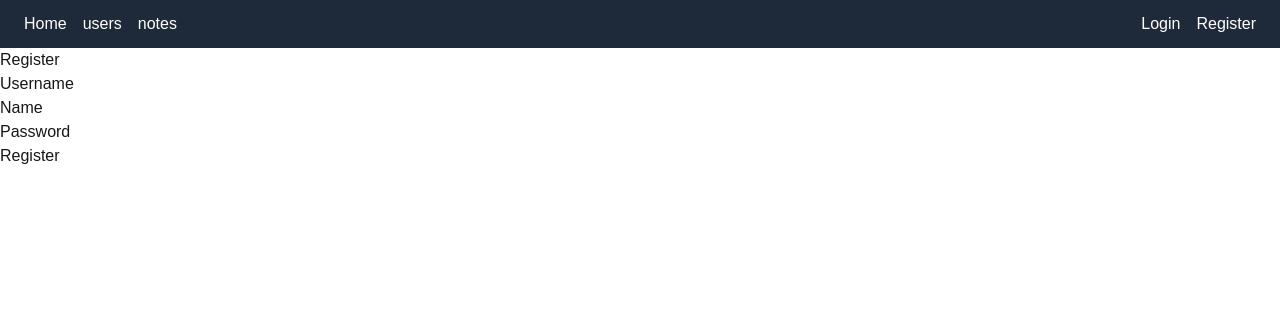
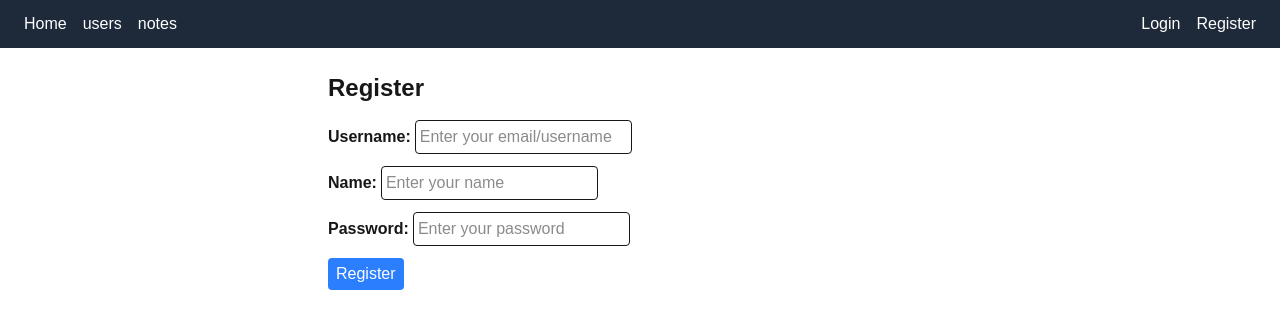
Before and after one commit to gautam4455/fso-nextjs-notes-app, a Next.js app: page /register in a window 1280 px wide. Shown: the top 328 px of the page. Built offline with nearby package versions, Linux system fonts and the light colour scheme; no server answers.

Commit message:
Added some styling to all pages

```diff
--- a/src/app/components/Navbar.tsx
+++ b/src/app/components/Navbar.tsx
@@ -1,11 +1,14 @@
 "use client";
 
 import { signOut, useSession } from "next-auth/react";
+import { useState } from "react";
 
 import NavLink from "./NavLink";
 import Profile from "./Profile";
 
 const Navbar = () => {
+  const [open, setOpen] = useState(false);
+
   const { data: session } = useSession();
 
   return (
@@ -18,16 +21,24 @@ const Navbar = () => {
         {session ? (
           <>
             <NavLink href="/notes/new">create new note</NavLink>
-            <em className="text-gray-300">
-              {session.user?.name} logged in
-            </em>{" "}
-            <button
-              onClick={() => signOut()}
-              className="bg-gray-600 hover:bg-gray-500 px-3 py-1 rounded text-sm"
-            >
-              logout
-            </button>
-            <Profile />
+            <em className="text-gray-300">{session.user?.name} logged in</em>
+
+            <div className="relative">
+              <button className="cursor-pointer" onClick={() => setOpen(!open)}>
+                <Profile />
+              </button>
+
+              <div className="absolute top-full right-0 mt-1">
+                {open && (
+                  <button
+                    onClick={() => signOut()}
+                    className="bg-blue-600 hover:bg-blue-800 px-3 py-1 rounded text-sm cursor-pointer"
+                  >
+                    Logout
+                  </button>
+                )}
+              </div>
+            </div>
           </>
         ) : (
           <>
--- a/src/app/components/Profile.tsx
+++ b/src/app/components/Profile.tsx
@@ -3,7 +3,13 @@ import Image from "next/image";
 const Profile = () => {
   return (
     <div>
-      <Image src="/profile.png" alt="User profile" width={20} height={20} />
+      <Image
+        src="/profile.png"
+        alt="User profile"
+        width={30}
+        height={30}
+        className="rounded-2xl"
+      />
     </div>
   );
 };
--- a/src/app/login/page.tsx
+++ b/src/app/login/page.tsx
@@ -27,25 +27,46 @@ const LoginPage = () => {
   };
 
   return (
-    <div>
-      <h2>Login</h2>
+    <div className="max-w-2xl mx-auto p-6">
+      <h2 className="text-2xl font-bold mb-4">Login</h2>
 
       {error && <p style={{ color: "red" }}>{error}</p>}
 
       <form onSubmit={handleSubmit}>
-        <div>
-          <label>Username</label>
+        <div className="grid grid-container gap-3">
+          <div className="grid-item">
+            <label className="font-bold">Username:</label>
 
-          <input type="text" name="username" required />
+            <input
+              type="text"
+              name="username"
+              placeholder="Enter your email/username"
+              required
+              className="ml-1 p-1 border rounded"
+            />
+          </div>
+
+          <div className="grid-item">
+            <label className="font-bold">Password:</label>
+
+            <input
+              type="password"
+              name="password"
+              placeholder="Enter your password"
+              required
+              className="ml-1 p-1 border rounded"
+            />
+          </div>
+
+          <div className="grid-item">
+            <button
+              type="submit"
+              className="bg-blue-500 hover:bg-blue-700 text-white py-1 px-2 rounded cursor-pointer"
+            >
+              Login
+            </button>
+          </div>
         </div>
-
-        <div>
-          <label>Password</label>
-
-          <input type="password" name="password" required />
-        </div>
-
-        <button type="submit">Login</button>
       </form>
     </div>
   );
--- a/src/app/notes/[id]/page.tsx
+++ b/src/app/notes/[id]/page.tsx
@@ -12,15 +12,20 @@ const NotePage = async ({ params }: { params: Promise<{ id: string }> }) => {
   }
 
   return (
-    <div>
-      <h2>{note.content}</h2>
+    <div className="max-w-2xl mx-auto p-6">
+      <h2 className="text-2xl font-bold mb-4">{note.content}</h2>
 
-      <p>{note.important ? "Important" : "Not Important"}</p>
+      <p className="text-xl font-bold mb-4">
+        {note.important ? "Important" : "Not Important"}
+      </p>
 
       <form action={toggleNoteImportance}>
         <input type="hidden" name="id" value={note.id} />
 
-        <button type="submit">
+        <button
+          type="submit"
+          className="bg-blue-500 hover:bg-blue-700 text-white py-1 px-2 rounded cursor-pointer"
+        >
           {note.important ? "Mark as not important" : "Mark as important"}
         </button>
       </form>
--- a/src/app/notes/new/page.tsx
+++ b/src/app/notes/new/page.tsx
@@ -1,7 +1,8 @@
 "use client";
 
 import { useActionState, useEffect } from "react";
-import { useRouter } from "next/navigation";
+import { redirect, useRouter } from "next/navigation";
+import { useSession } from "next-auth/react";
 
 import { createNote } from "@/app/actions/notes";
 import { useNotification } from "@/app/components/NotificationContext";
@@ -11,6 +12,12 @@ const NewNote = () => {
     error: "",
     success: false,
   });
+
+  const { data: session } = useSession();
+
+  if (!session) {
+    redirect("/");
+  }
 
   const { showNotification } = useNotification();
 
@@ -24,26 +31,41 @@ const NewNote = () => {
   }, [state, showNotification, router]);
 
   return (
-    <div>
-      <h2>Create a new note</h2>
+    <div className="max-w-2xl mx-auto p-6">
+      <h2 className="text-2xl font-bold mb-4">Create a new note</h2>
 
       <form action={formAction}>
-        <div>
-          <label>
-            Content
-            <input type="text" name="content" required minLength={10} />
-          </label>
+        <div className="grid grid-container gap-2">
+          <div className="grid-item">
+            <label className="font-bold">Content:</label>
+
+            <input
+              type="text"
+              name="content"
+              placeholder="Enter your note content"
+              required
+              className="ml-1 p-1 border rounded"
+            />
           </div>
 
-        <div>
-          <label>
-            <input type="checkbox" name="important" />
+          <div className="grid-item">
+            <input type="checkbox" name="important" id="important" />
+            <label htmlFor="important" className="ml-1">
               Important
             </label>
           </div>
 
-        <button type="submit">Create</button>
+          <div className="grid-item mt-2">
+            <button
+              type="submit"
+              className="bg-blue-500 hover:bg-blue-700 text-white py-1 px-2 rounded cursor-pointer"
+            >
+              Create
+            </button>
+
             {state.error && <p style={{ color: "red" }}>{state.error}</p>}
+          </div>
+        </div>
       </form>
     </div>
   );
--- a/src/app/notes/page.tsx
+++ b/src/app/notes/page.tsx
@@ -26,7 +26,11 @@ const Notes = async ({
         <NoteList notes={allNotes} />
       </Suspense> */}
 
-      {/* Server Somponent Solution */}
+      {/* Server Component Solution */}
+      {!notes.length ? (
+        <h3>No notes to show</h3>
+      ) : (
+        <>
           <div className="mb-4">
             <Link
               href={showImportant ? "/notes" : "/notes?important=true"}
@@ -52,6 +56,8 @@ const Notes = async ({
               </li>
             ))}
           </ul>
+        </>
+      )}
     </div>
   );
 };
--- a/src/app/page.tsx
+++ b/src/app/page.tsx
@@ -1,20 +1,33 @@
+import Link from "next/link";
+
 const Home = () => {
   console.log("hello next.js");
 
   return (
-    <div>
+    <div className="max-w-2xl mx-auto p-6">
       <div>
-        <h2>notes app</h2>
+        <h2 className="text-2xl font-bold mb-4">Notes app</h2>
         An example app for{" "}
-        <a href="https://courses.mooc.fi/org/uh-cs/courses/full-stack-open-nextjs">
+        <Link
+          href="https://courses.mooc.fi/org/uh-cs/courses/full-stack-open-nextjs"
+          target="_blank"
+          referrerPolicy="no-referrer"
+          className="text-blue-600 hover:underline"
+        >
           Full Stack Open Next.js
-        </a>
+        </Link>
       </div>
+
       <div>
         See{" "}
-        <a href="https://github.com/fullstack-hy2020/nextjs-notes">
-          https://github.com/fullstack-hy2020/nextjs-notes
-        </a>{" "}
+        <Link
+          href="https://github.com/gautam4455/fso-nextjs-notes-app"
+          referrerPolicy="no-referrer"
+          target="_blank"
+          className="text-blue-600 hover:underline"
+        >
+          https://github.com/gautam4455/fso-nextjs-notes-app
+        </Link>{" "}
         for the source code
       </div>
     </div>
--- a/src/app/register/page.tsx
+++ b/src/app/register/page.tsx
@@ -2,29 +2,59 @@ import { registerUser } from "../actions/users";
 
 const Register = () => {
   return (
-    <div>
-      <h2>Register</h2>
+    <div className="max-w-2xl mx-auto p-6">
+      <h2 className="text-2xl font-bold mb-4">Register</h2>
 
       <form action={registerUser}>
-        <div>
-          <label>Username</label>
+        <div className="grid grid-container gap-3">
+          <div className="grid-item">
+            <label className="font-bold">Username:</label>
 
-          <input type="text" name="username" id="username" required />
+            <input
+              type="text"
+              name="username"
+              id="username"
+              placeholder="Enter your email/username"
+              required
+              className="ml-1 p-1 border rounded"
+            />
           </div>
 
-        <div>
-          <label>Name</label>
+          <div className="grid-item">
+            <label className="font-bold">Name:</label>
 
-          <input type="text" name="name" id="name" required />
+            <input
+              type="text"
+              name="name"
+              id="name"
+              placeholder="Enter your name"
+              required
+              className="ml-1 p-1 border rounded"
+            />
           </div>
 
-        <div>
-          <label>Password</label>
+          <div className="grid-item">
+            <label className="font-bold">Password:</label>
 
-          <input type="password" name="password" id="password" required />
+            <input
+              type="password"
+              name="password"
+              id="password"
+              placeholder="Enter your password"
+              required
+              className="ml-1 p-1 border rounded"
+            />
           </div>
 
-        <button type="submit">Register</button>
+          <div className="grid-item">
+            <button
+              type="submit"
+              className="bg-blue-500 hover:bg-blue-700 text-white py-1 px-2 rounded cursor-pointer"
+            >
+              Register
+            </button>
+          </div>
+        </div>
       </form>
     </div>
   );
--- a/src/app/users/[id]/page.tsx
+++ b/src/app/users/[id]/page.tsx
@@ -12,17 +12,28 @@ const UserPage = async ({ params }: { params: Promise<{ id: string }> }) => {
   }
 
   return (
-    <div>
-      <h2>{user.name}</h2>
+    <div className="max-w-2xl mx-auto p-6">
+      <h2 className="text-2xl font-bold mb-4">{user.name}</h2>
 
-      <p>Username: {user.username}</p>
+      <p className="mb-3">
+        <strong className="font-bold">Username:</strong>{" "}
+        <em>{user.username}</em>
+      </p>
 
-      <h3>Notes:</h3>
+      <h3 className="font-bold mb-2">Notes:</h3>
       <ul>
         {user.notes.map((note) => (
-          <li key={note.id}>
-            <Link href={`/notes/${note.id}`}>{note.content}</Link>
-            {note.important && <strong> (important)</strong>}
+          <li key={note.id} className="mt-2 border round p-3 hover:bg-gray-50">
+            <Link
+              href={`/notes/${note.id}`}
+              className="text-blue-600 hover:underline"
+            >
+              {note.content}
+            </Link>
+
+            {note.important && (
+              <strong className="ml-2 text-amber-600">(important)</strong>
+            )}
           </li>
         ))}
       </ul>
--- a/src/app/users/page.tsx
+++ b/src/app/users/page.tsx
@@ -6,13 +6,18 @@ const Users = async () => {
   const users = await getUsers();
 
   return (
-    <div>
-      <h2>Users</h2>
+    <div className="max-w-2xl mx-auto p-6">
+      <h2 className="text-2xl font-bold mb-4">Users</h2>
 
-      <ul>
+      <ul className="space-y-2">
         {users.map((user) => (
-          <li key={user.id}>
-            <Link href={`users/${user.id}`}>{user.name}</Link>
+          <li key={user.id} className="border round p-3 hover:bg-gray-50">
+            <Link
+              href={`users/${user.id}`}
+              className="text-blue-600 hover:underline"
+            >
+              {user.name}
+            </Link>
           </li>
         ))}
       </ul>
```
Lines whose indentation alone changed are shown as unchanged.
